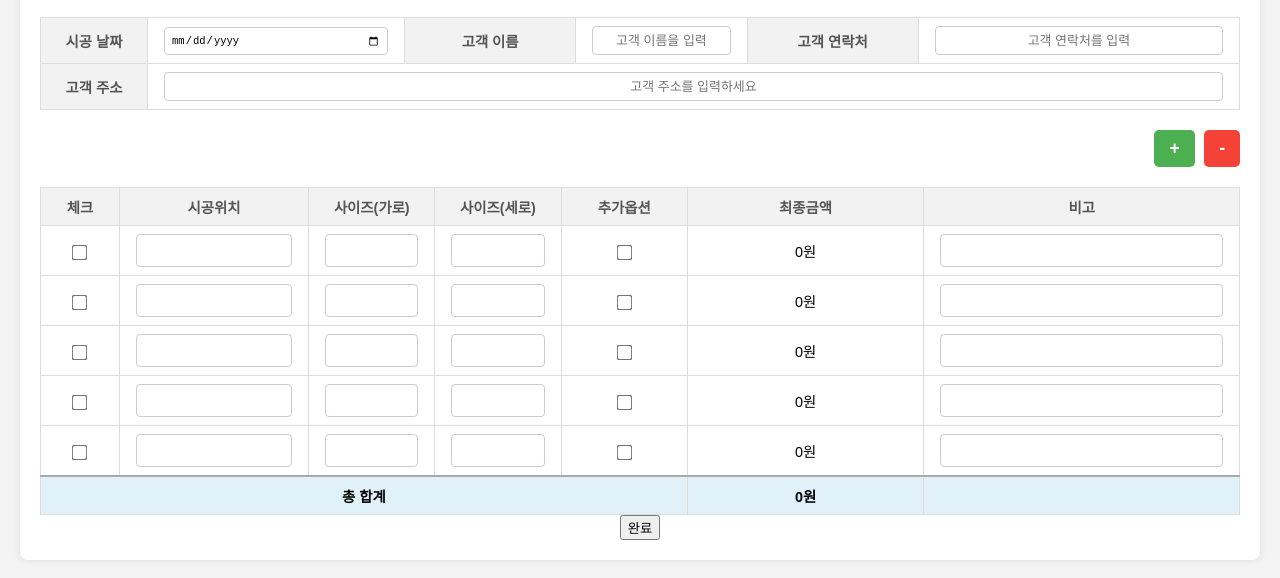
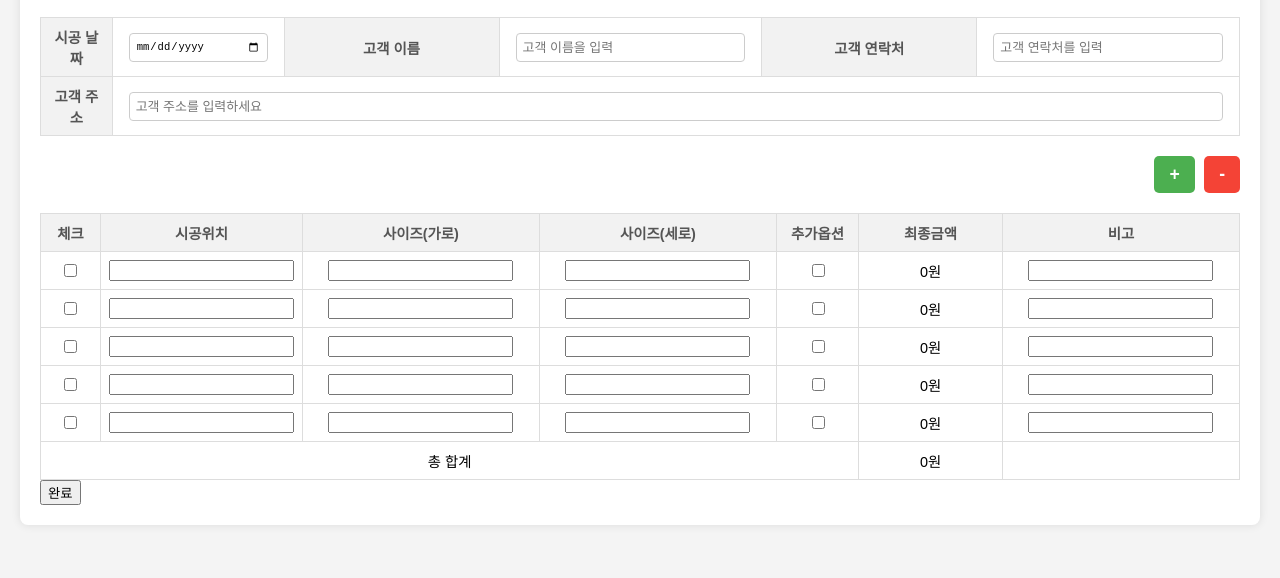
Before and after one commit to leeyounghoon2/-, a plain HTML site: page index.html in a window 1280 px wide. Shown: the part 110-688 px from the top of the page. Drawn offline with nearby package versions, Linux system fonts and the light colour scheme.

Commit message:
Update style.css

```diff
--- a/style.css
+++ b/style.css
@@ -36,7 +36,6 @@ h1 {
     border: 1px solid #ddd;
     padding: 8px;
     text-align: center;
-    /* 일반 화면에서는 줄바꿈 허용 */
     white-space: normal;
 }
 
@@ -109,7 +108,6 @@ th, td {
     padding: 8px;
     text-align: center;
     position: relative;
-    /* 일반 화면에서는 줄바꿈 허용 */
     white-space: normal;
 }
 
@@ -117,7 +115,6 @@ th {
     background-color: #f2f2f2;
     color: #555;
     font-weight: bold;
-    /* 제목은 줄바꿈 안함 */
     white-space: nowrap;
 }
 
@@ -130,96 +127,4 @@ td:nth-child(1) {
 th:nth-child(2), /* 시공위치 */
 td:nth-child(2) {
     width: 12%;
-    min-width: 90px;
-}
-th:nth-child(3), /* 사이즈(가로) */
-td:nth-child(3) {
-    width: 8%;
-    min-width: 60px;
-}
-th:nth-child(4), /* 사이즈(세로) */
-td:nth-child(4) {
-    width: 8%;
-    min-width: 60px;
-}
-th:nth-child(5), /* 추가옵션 */
-td:nth-child(5) {
-    width: 8%;
-    min-width: 70px;
-}
-th:nth-child(6), /* 최종금액 */
-td:nth-child(6) {
-    width: 15%;
-    min-width: 120px;
-}
-th:nth-child(7), /* 비고 */
-td:nth-child(7) {
-    width: 20%;
-    min-width: 160px;
-}
-
-input[type="text"],
-input[type="number"] {
-    width: calc(100% - 16px);
-    padding: 8px;
-    border: 1px solid #ccc;
-    border-radius: 4px;
-    box-sizing: border-box;
-    text-align: center;
-    white-space: normal;
-}
-
-input.remarks-input {
-    width: calc(100% - 16px);
-    min-width: 80px;
-}
-
-input[type="checkbox"] {
-    transform: scale(1.2);
-    margin: 0;
-    vertical-align: middle;
-}
-
-tfoot .total-row {
-    font-weight: bold;
-    background-color: #e0f2f7;
-}
-
-tfoot .total-row td {
-    border-top: 2px solid #aaa;
-}
-
-/* 총 합계 셀 너비 조정 */
-#totalFinalAmount {
-    width: 15%;
-    min-width: 120px;
-}
-
-/* 자동 완성 제안 목록 스타일 */
-.suggestions {
-    position: absolute;
-    border: 1px solid #ccc;
-    background-color: #fff;
-    max-height: 150px;
-    overflow-y: auto;
-    z-index: 100;
-    width: calc(100% - 2px);
-    box-shadow: 0 2px 5px rgba(0, 0, 0, 0.2);
-    display: none;
-    left: 0;
-    top: 100%;
-}
-
-.suggestion-item {
-    padding: 8px;
-    cursor: pointer;
-    text-align: left;
-}
-
-.suggestion-item:hover {
-    background-color: #f0f0f0;
-}
-
-/* 완료 버튼 스타일 */
-.completion-button-container {
-    text-align: center;
+    min-width
```
